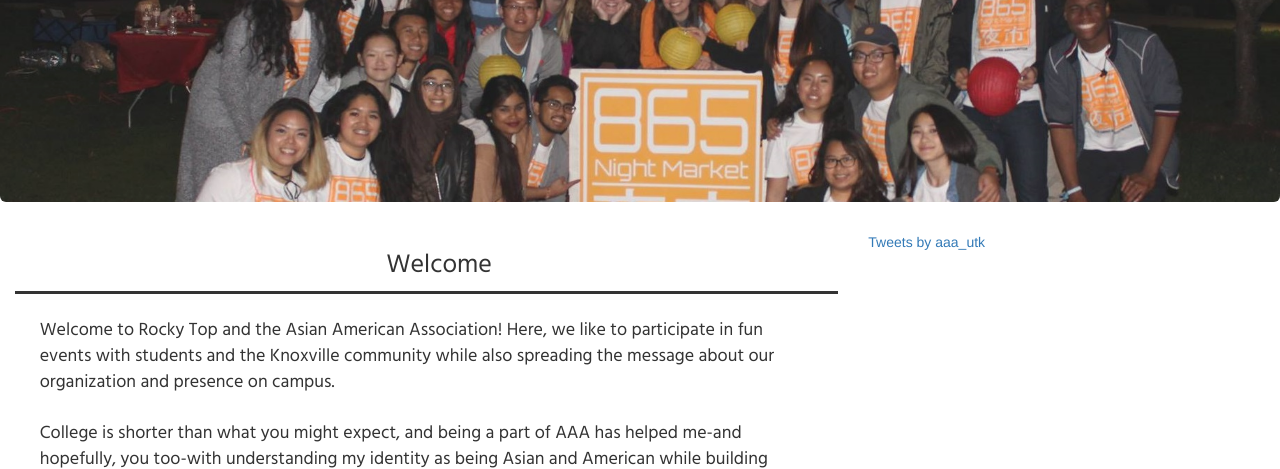
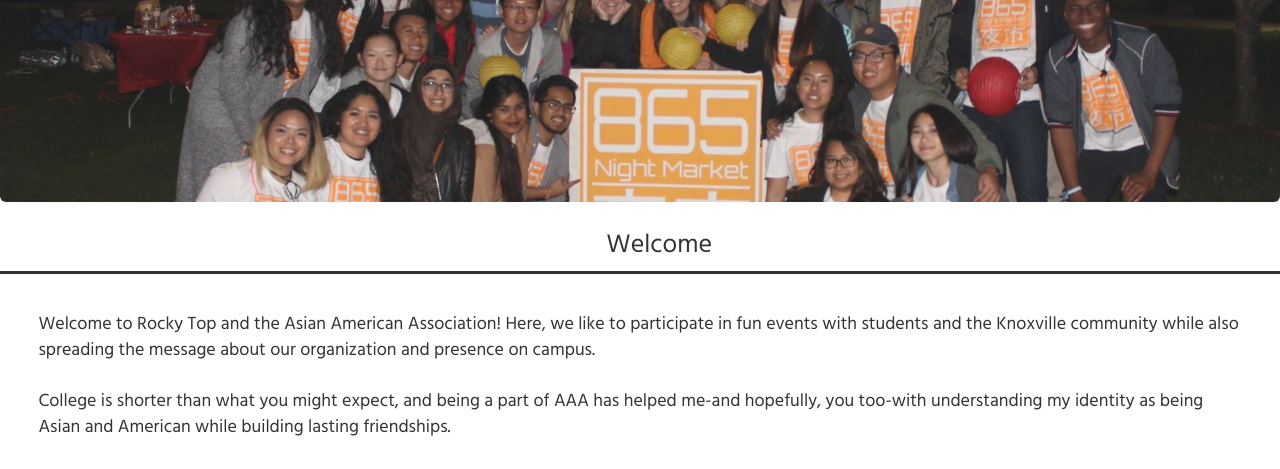
Before and after one commit to aaautk/aaautk.github.io, a plain HTML site: page index.html in a window 1280 px wide. Shown: the part 270-739 px from the top of the page. Drawn offline with Linux system fonts and the light colour scheme.

Commit message:
remove twitter

```diff
--- a/index.html
+++ b/index.html
@@ -44,7 +44,7 @@
 		</div>
 	</div>
 
-		<div class="col-xs-12 col-md-8">
+	<div>
 		<div class = "animated fadeIn contentTitle"><h2 class = "text-center">Welcome<br></h2></div>
 		<p>Welcome to Rocky Top and the Asian American Association!
 		   Here, we like to participate in fun events with students and the Knoxville community while
@@ -58,9 +58,7 @@
 		   ~Juvi Mallari, <i>President</i>
 		</p>
 	</div>
-		<div class="col-xs-6 col-md-4">
-			<a class="twitter-timeline" data-height="500" href="https://twitter.com/aaa_utk">Tweets by aaa_utk</a> <script async src="//platform.twitter.com/widgets.js" charset="utf-8"></script>
-		</div>
+
 	 <div class="navbar navbar-fixed-bottom" style = "background-color: #FFE49C; border-color: #FFE49C;">
 	 <div class = "row">
 		<div class ="col-sm-4 left">
```
Lines whose indentation alone changed are shown as unchanged.
